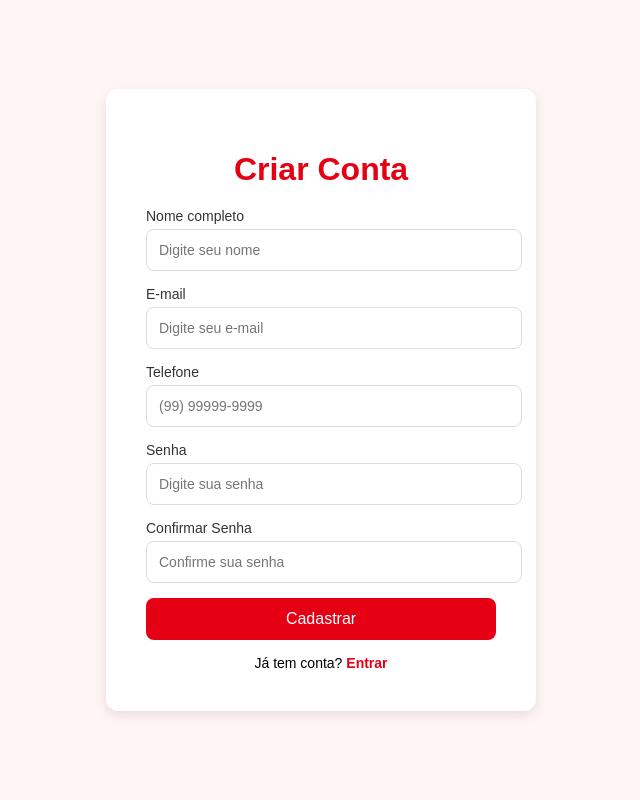
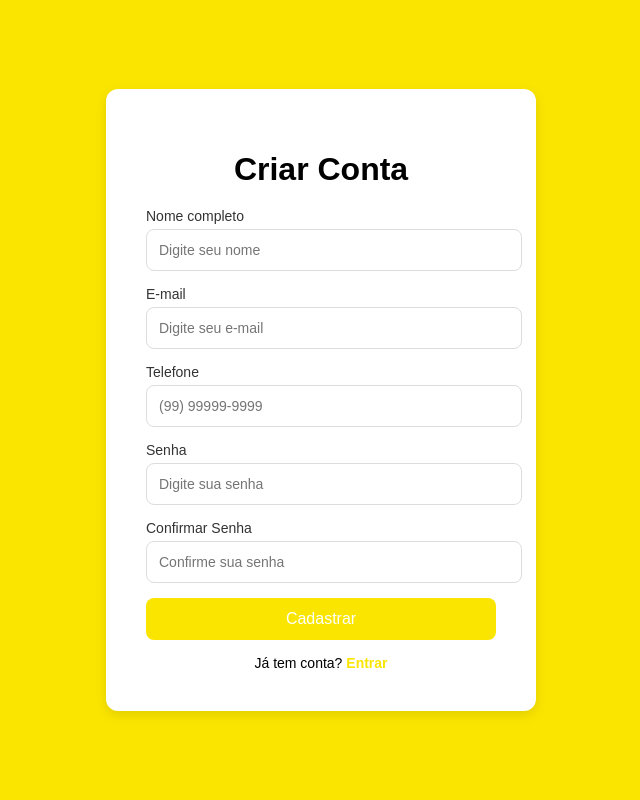
Before and after one commit to DanDosSantos/ifome, a Flask app: template src/templates/cadastro.html in a window 1280 px wide. Shown: the whole page, without its empty margins (319-959 px from the left). Run offline with Flask 3, Linux system fonts and the light colour scheme; the template is opened without the code that fills it, so the values that code supplies are empty.

Commit message:
Adiciona rota para cadastro.html e alteração da cor do site

```diff
--- a/src/app.py
+++ b/src/app.py
@@ -1,12 +1,16 @@
 # ATENÇAO: ISSO É UM MODELO TESTE PARA VCS VERIFICAREM SE ESTA RODANDO NO NAVEGADOR DE VCS.
 
-from flask import Flask
+from flask import Flask, render_template
 
 app = Flask(__name__)
 
 @app.route('/')
 def pagina_inicial():
     return '<h1>iFome funcionando! 🚀</h1><p>O container agora vai ficar rodando.</p>'
+
+@app.route('/cadastro')
+def cadastro():
+    return render_template('cadastro.html')
 
 # Este bloco só será executado quando você rodar o script diretamente
 if __name__ == '__main__':
--- a/src/templates/cadastro.html
+++ b/src/templates/cadastro.html
@@ -7,7 +7,7 @@
   <style>
     body {
       font-family: Arial, sans-serif;
-      background-color: #fff5f5;
+      background-color: #fae500;
       display: flex;
       justify-content: center;
       align-items: center;
@@ -26,7 +26,7 @@
     .container h1 {
       text-align: center;
       margin-bottom: 20px;
-      color: #e60014; /* Vermelho iFood */
+      color: #000000;
     }
 
     .form-group {
@@ -49,13 +49,13 @@
     }
 
     .form-group input:focus {
-      border-color: #e60014;
+      border-color: #fae500;
       outline: none;
     }
 
     .btn {
       width: 100%;
-      background: #e60014;
+      background: #fae500;
       color: #fff;
       padding: 12px;
       border: none;
@@ -66,7 +66,7 @@
     }
 
     .btn:hover {
-      background: #c40011;
+      background: #fae500;
     }
 
     .login-link {
@@ -76,7 +76,7 @@
     }
 
     .login-link a {
-      color: #e60014;
+      color: #fae500;
       text-decoration: none;
       font-weight: bold;
     }
```
